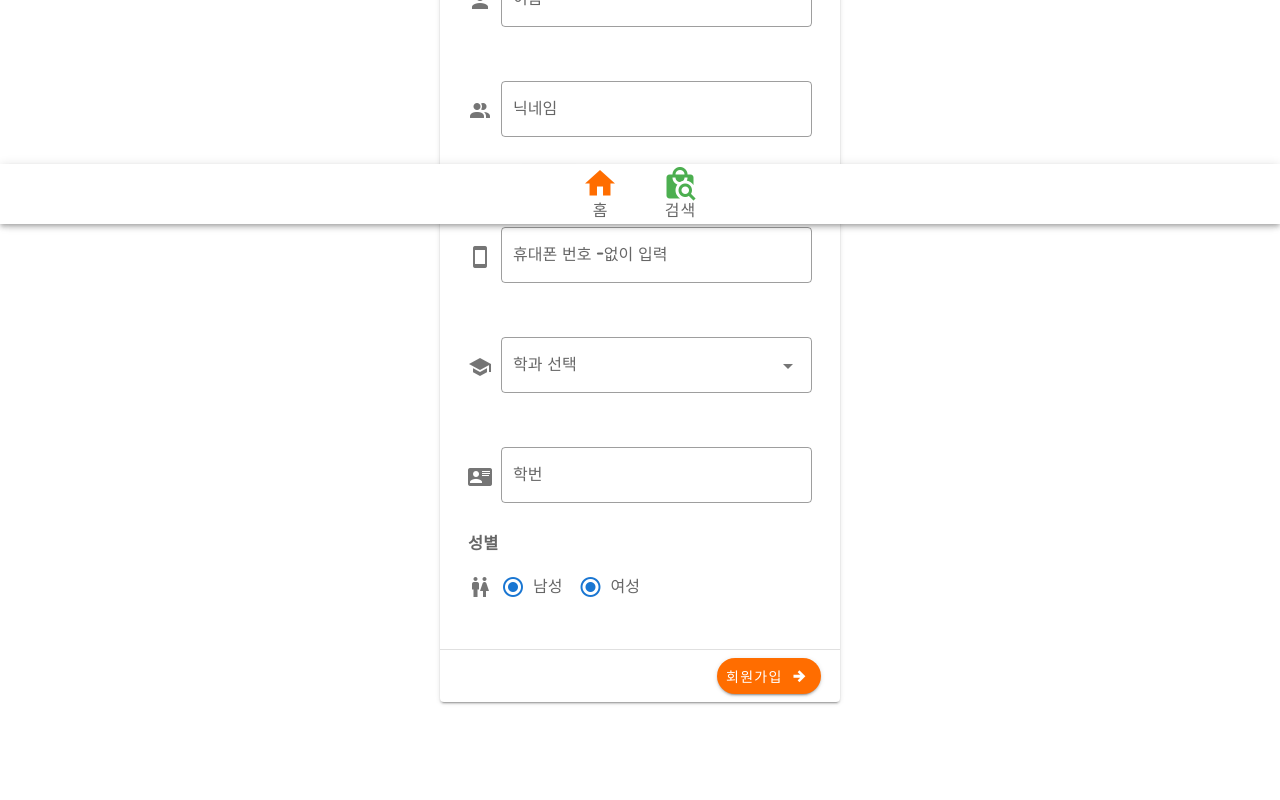
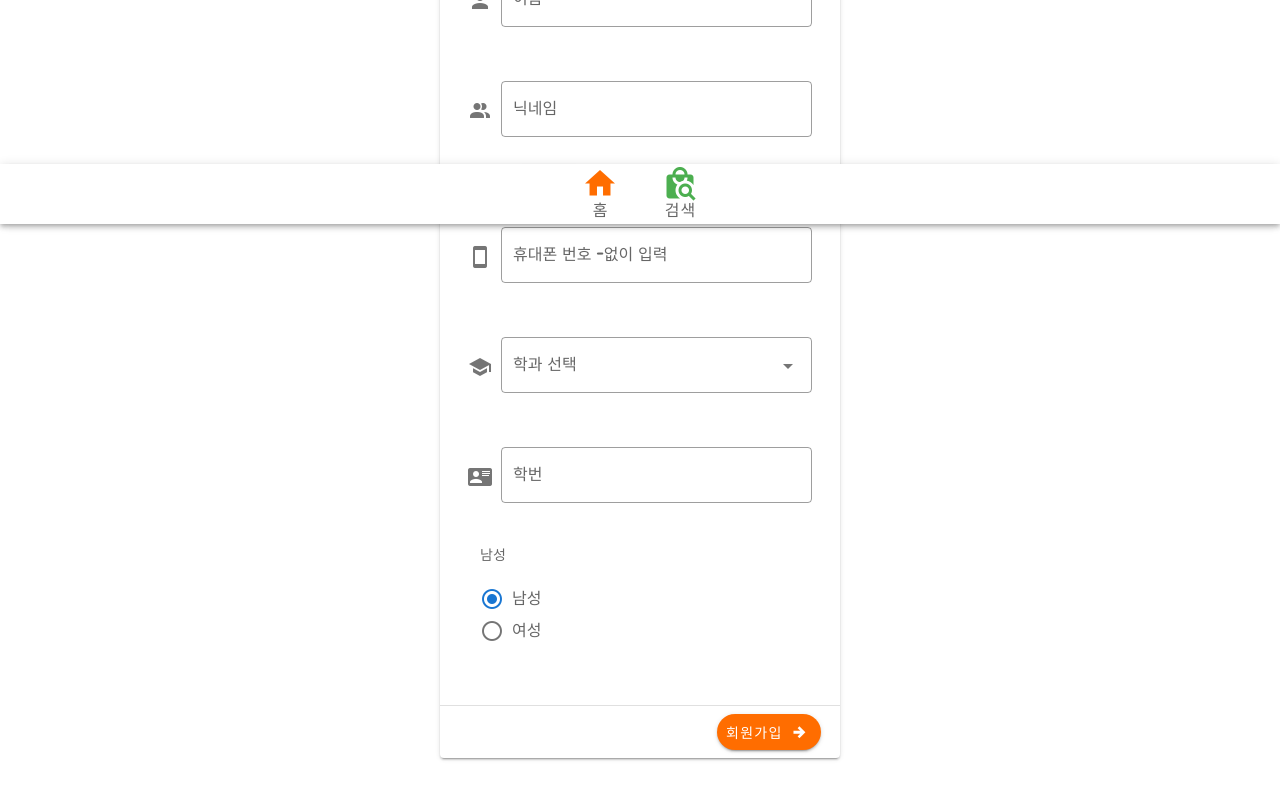
Before and after one commit to wamma/User-Traders-Web, a Vue app: page /user/signup in a window 1280 px wide. Shown: the part 576-1376 px from the top of the page. Before the commit the page ends 1354 px from the top, so only its background shows below. Built offline with nearby package versions, Linux system fonts and the light colour scheme; no server answers.

Commit message:
update signup

```diff
--- a/src/views/SignUp.vue
+++ b/src/views/SignUp.vue
@@ -164,7 +164,15 @@
                   ></v-text-field>
                 </v-col>
               </v-row>
-              <h3>성별</h3>
+
+              <v-container fluid>
+                <p>{{ gender || "null" }}</p>
+                <v-radio-group v-model="gender" mandatory>
+                  <v-radio label="남성" value="남성"></v-radio>
+                  <v-radio label="여성" value="여성"></v-radio>
+                </v-radio-group>
+              </v-container>
+              <!-- <h3>성별</h3>
               <v-radio-group
                 v-model="radiogroup"
                 row
@@ -172,7 +180,7 @@
               >
                 <v-radio label="남성" value="man" v-model="gender"></v-radio>
                 <v-radio label="여성" value="woman" v-model="gender"></v-radio>
-              </v-radio-group>
+              </v-radio-group> -->
             </v-container>
           </v-form>
         </div>
@@ -220,7 +228,6 @@ export default {
       isnicknamechecked: 0,
       isemailcheked: false,
       gender: "",
-      radiogroup: "",
 
       rules: {
         required: (input) => !!input || "이메일을 입력해주십시오.",
@@ -260,6 +267,7 @@ export default {
           console.log(err);
         });
     },
+    genderId() {},
 
     getcheckedemail() {
       let checkEmailString = this.email;
```
